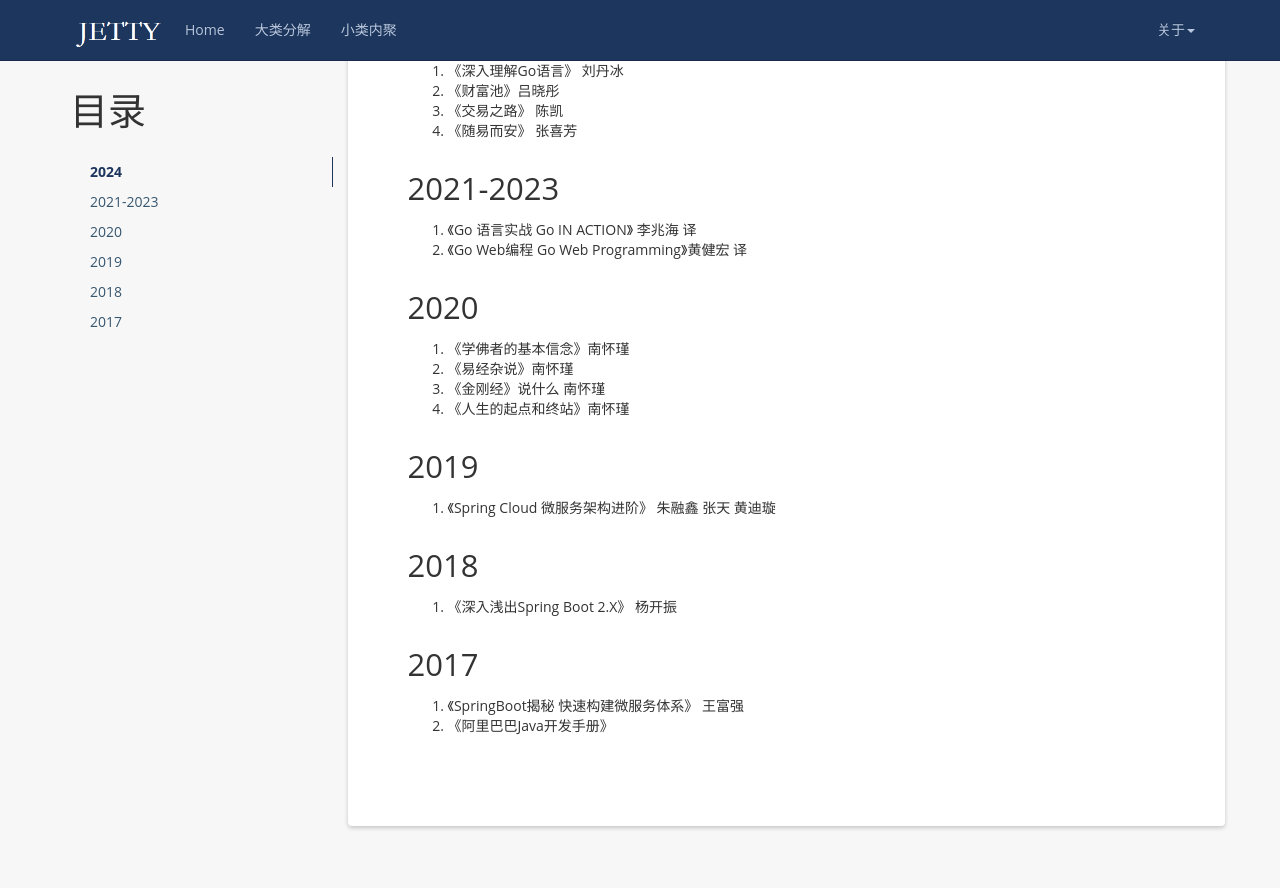
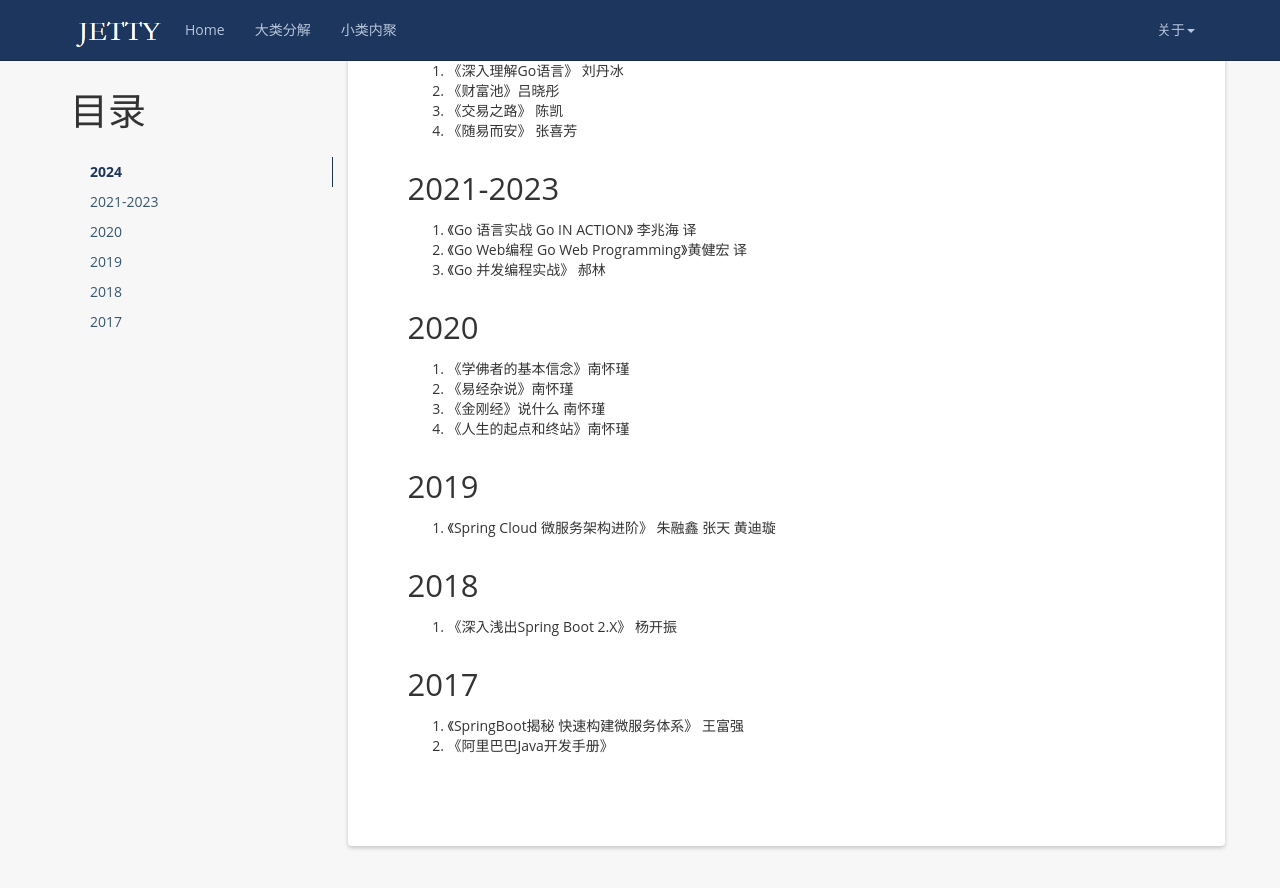
Before and after one commit to JettyLee/blog, a Jekyll site: the page built from books.md, in a window 1280 px wide and 900 px high, scrolled down 413 px. Shown: the top 888 px of the window. Built offline with Jekyll 4.4.1, drawn with Linux system fonts in a browser that asks for light colours; comment, search, counter and statistics services are not loaded.

Commit message:
更新书单

```diff
--- a/books.md
+++ b/books.md
@@ -18,6 +18,7 @@ permalink: /books/
 
 1.  《Go 语言实战 Go IN ACTION》 李兆海 译
 2.  《Go Web编程 Go Web Programming》黄健宏 译
+3.  《Go 并发编程实战》 郝林
 
 ## 2020
 
```
